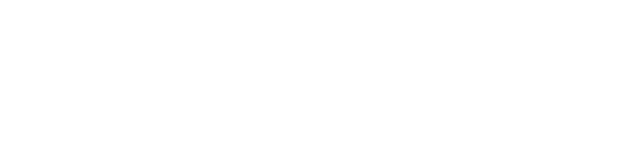
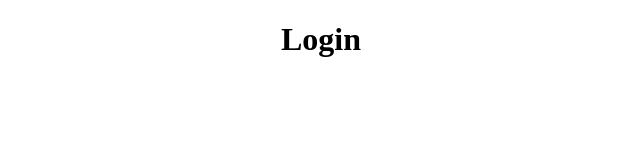
Before and after one commit to straumoy/16-Simple-Login-Page-Front-End-Only-, a plain HTML site: page index.html in a window 1280 px wide. Shown: the whole page, without its empty margins (319-959 px from the left). Drawn offline with Linux system fonts and the light colour scheme.

Commit message:
added style to center text

```diff
--- a/index.html
+++ b/index.html
@@ -4,8 +4,14 @@
 <head>
     <meta charset="UTF-8" />
     <meta name="viewport" content="width=device-width, initial-scale=1.0" />
+    <title>Login Page</title>
+    <style>
+        h1 {text-align: center}
+    </style>
 </head>
 
-<body></body>
+<body>
+    <h1>Login</h1>
+</body>
 
 </html>
```
